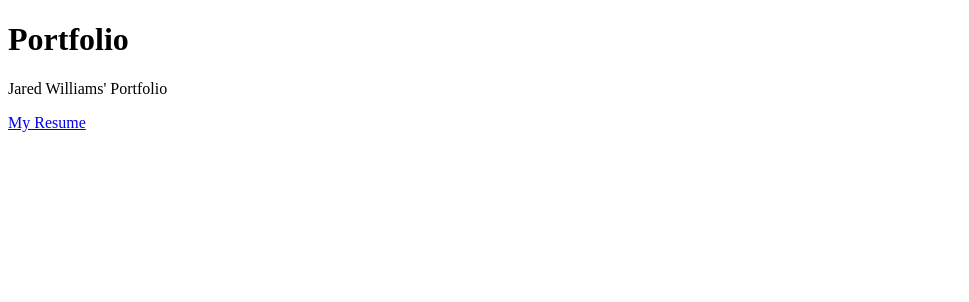
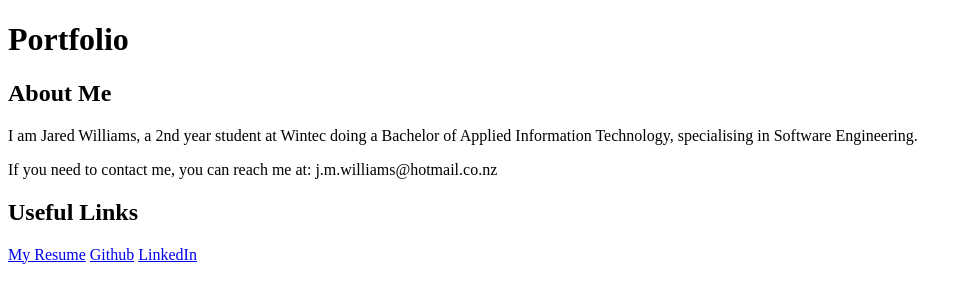
Before and after one commit to jarmatwil/jarmatwil.github.io, a plain HTML site: page index.html in a window 1280 px wide. Shown: the whole page, without its empty margins (0-969 px from the left). Drawn offline with Linux system fonts and the light colour scheme.

Commit message:
Update index.html

```diff
--- a/index.html
+++ b/index.html
@@ -2,7 +2,12 @@
 <html>
 <body>
 <h1>Portfolio</h1>
-<p>Jared Williams' Portfolio</p>
+<h2>About Me</h2>
+<p>I am Jared Williams, a 2nd year student at Wintec doing a Bachelor of Applied Information Technology, specialising in Software Engineering.</p>
+<p>If you need to contact me, you can reach me at: j.m.williams@hotmail.co.nz</p>
+<h2>Useful Links</h2>
 <a href="/resume.html">My Resume</a>
+<a href="https://github.com/jarmatwil">Github</a>
+<a href="https://www.linkedin.com/in/jared-williams-b7abb51b8/">LinkedIn</a>
 </body>
 </html>
```
